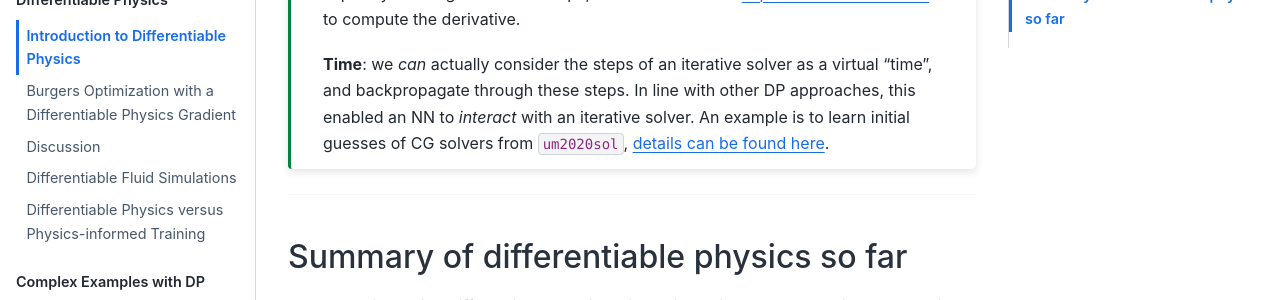
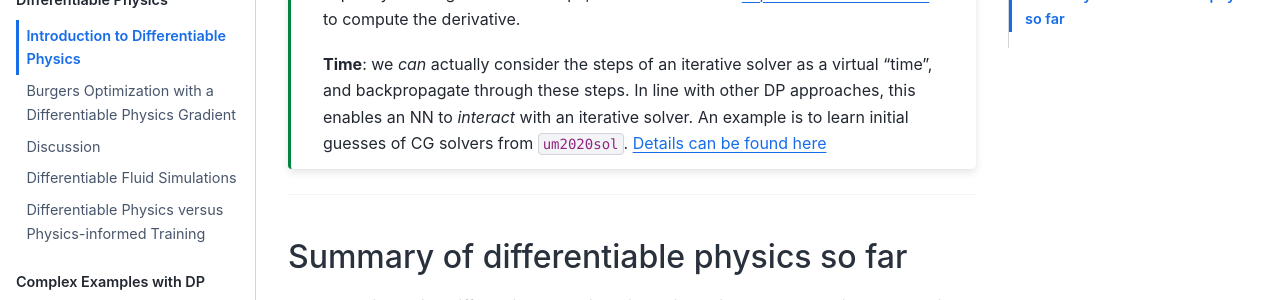
Before and after one commit to tum-pbs/pbdl-book, a Jupyter Book: the page built from diffphys.md, in a window 1280 px wide and 900 px high, scrolled down 7795 px. Shown: the part 206-506 px from the top of the window. Built offline with Jupyter Book 1.0.4 settings and Sphinx 7.4.7 and the Sphinx Book theme 1.1.4, drawn with Linux system fonts in a browser that asks for light colours; pages that are not in the unit, such as notebooks, are missing from menus; cross-references to code outside the pages are shown as plain code.

Commit message:
DP dicussion update

````diff
--- a/diffphys.md
+++ b/diffphys.md
@@ -326,8 +326,8 @@
 The process above essentially yields an _implicit derivative_. Instead of explicitly deriving all forward steps, we've relied on the [implicit function theorem](https://en.wikipedia.org/wiki/Implicit_function_theorem) to compute the derivative.
 
 **Time**: we _can_ actually consider the steps of an iterative solver as a virtual "time",
-and backpropagate through these steps. In line with other DP approaches, this enabled an NN to _interact_ with an iterative solver. An example is to learn initial guesses of CG solvers from {cite}`um2020sol`,
-[details can be found here](https://github.com/tum-pbs/CG-Solver-in-the-Loop).
+and backpropagate through these steps. In line with other DP approaches, this enables an NN to _interact_ with an iterative solver. An example is to learn initial guesses of CG solvers from {cite}`um2020sol`.
+[Details can be found here](https://github.com/tum-pbs/CG-Solver-in-the-Loop)
 ```
 
 
--- a/fixup-latex.py
+++ b/fixup-latex.py
@@ -8,6 +8,8 @@
 ft2 = re.compile(r"tst")
 ft3 = re.compile(r"’")
 fte = re.compile(r"👋")
+
+# notebooks, parse and remove lines with WARNING:tensorflow + next? ; remove full "name": "stderr" {} block?  (grep stderr *ipynb)
 
 # TODO , replace phi symbol w text in phiflow
 
````
Also changed, not shown: diffphys-discuss.md (+15 -13 lines).
